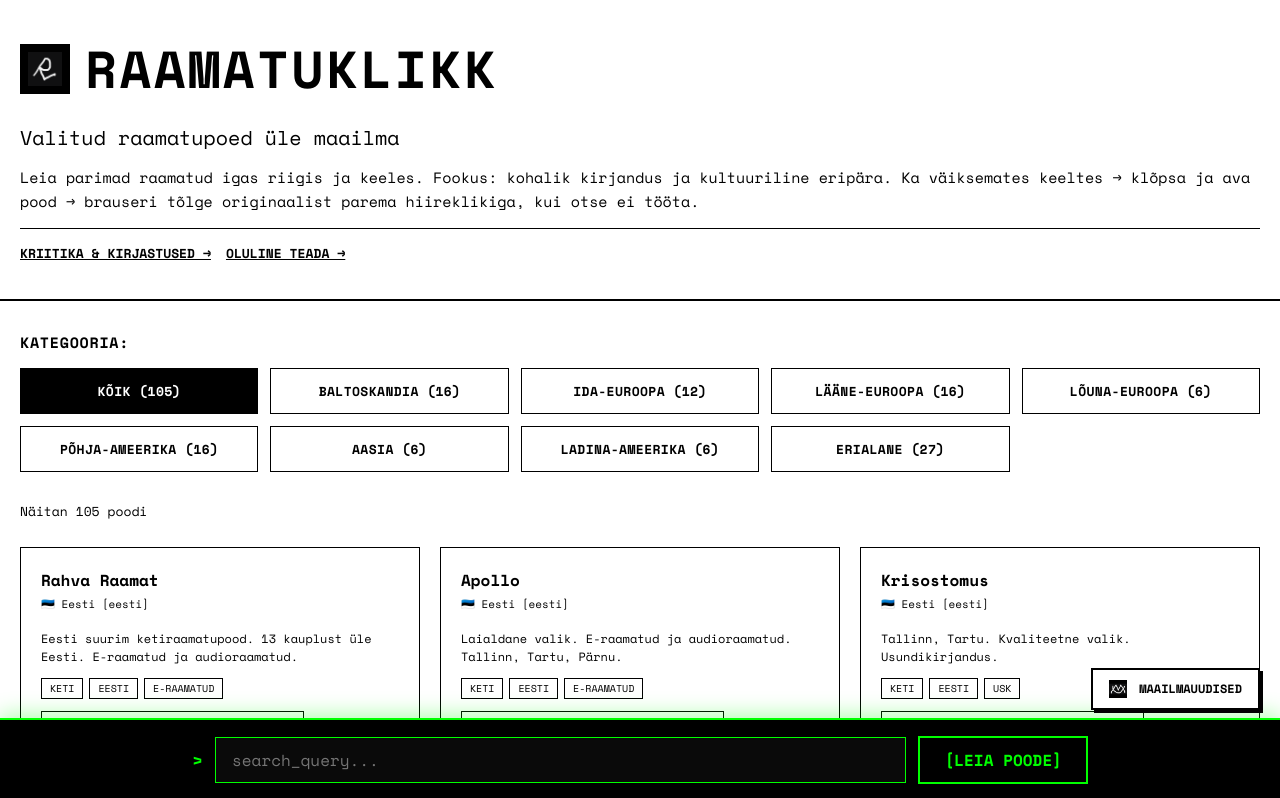
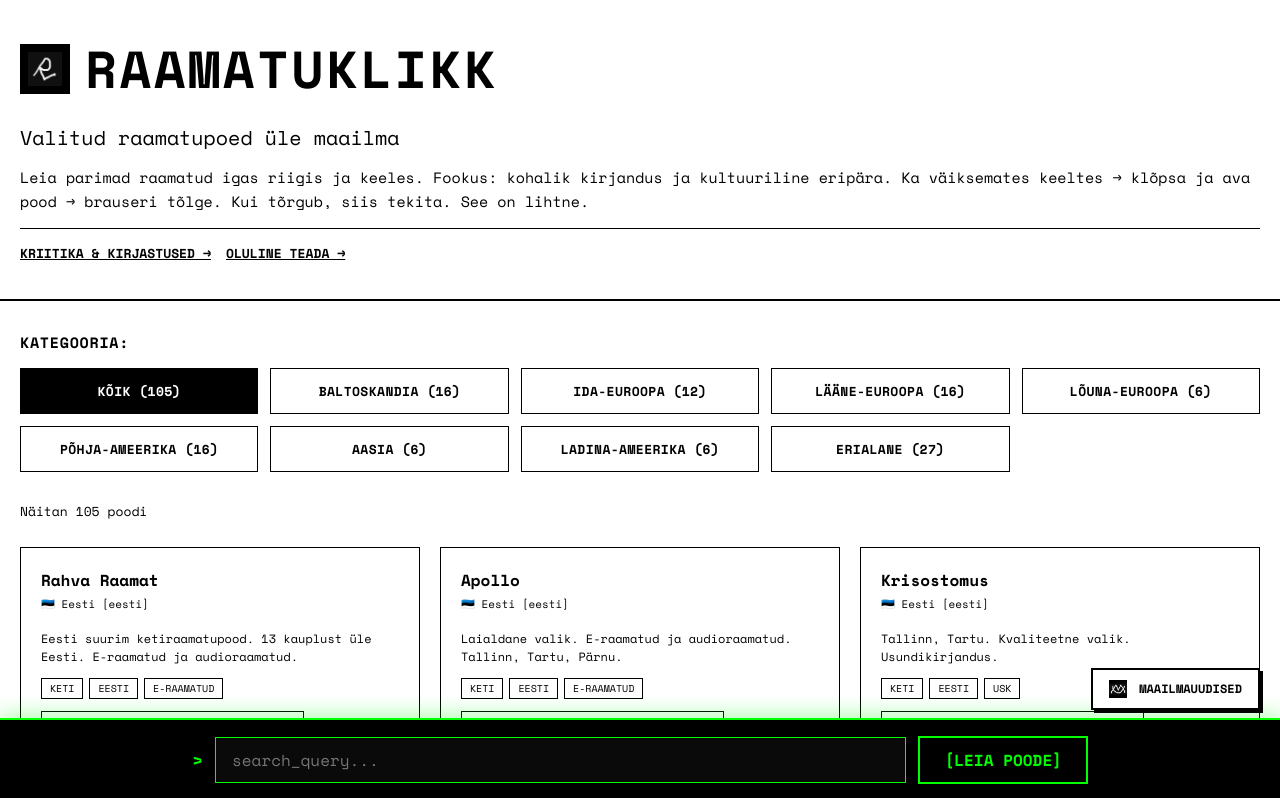
Before and after one commit to saarepera-toimetamised/raamatuklikk, a Next.js app: page / in a window 1280 px wide. Shown: the top 798 px of the page. Built offline with nearby package versions, Linux system fonts and the light colour scheme.

Commit message:
üleval pealkirja all brauseri tõlke õpetuses parandus

```diff
--- a/app/page.tsx
+++ b/app/page.tsx
@@ -58,7 +58,7 @@
           <div style={{ fontSize: '15px', lineHeight: 1.6, paddingBottom: '15px' }}>
             Leia parimad raamatud igas riigis ja keeles.
             Fookus: kohalik kirjandus ja kultuuriline eripära. Ka väiksemates keeltes
-             → klõpsa ja ava pood → brauseri tõlge originaalist parema hiireklikiga, kui otse ei tööta.
+             → klõpsa ja ava pood → brauseri tõlge. Kui tõrgub, siis tekita. See on lihtne.
           </div>
                   <div style={{
             display: 'flex',
```
